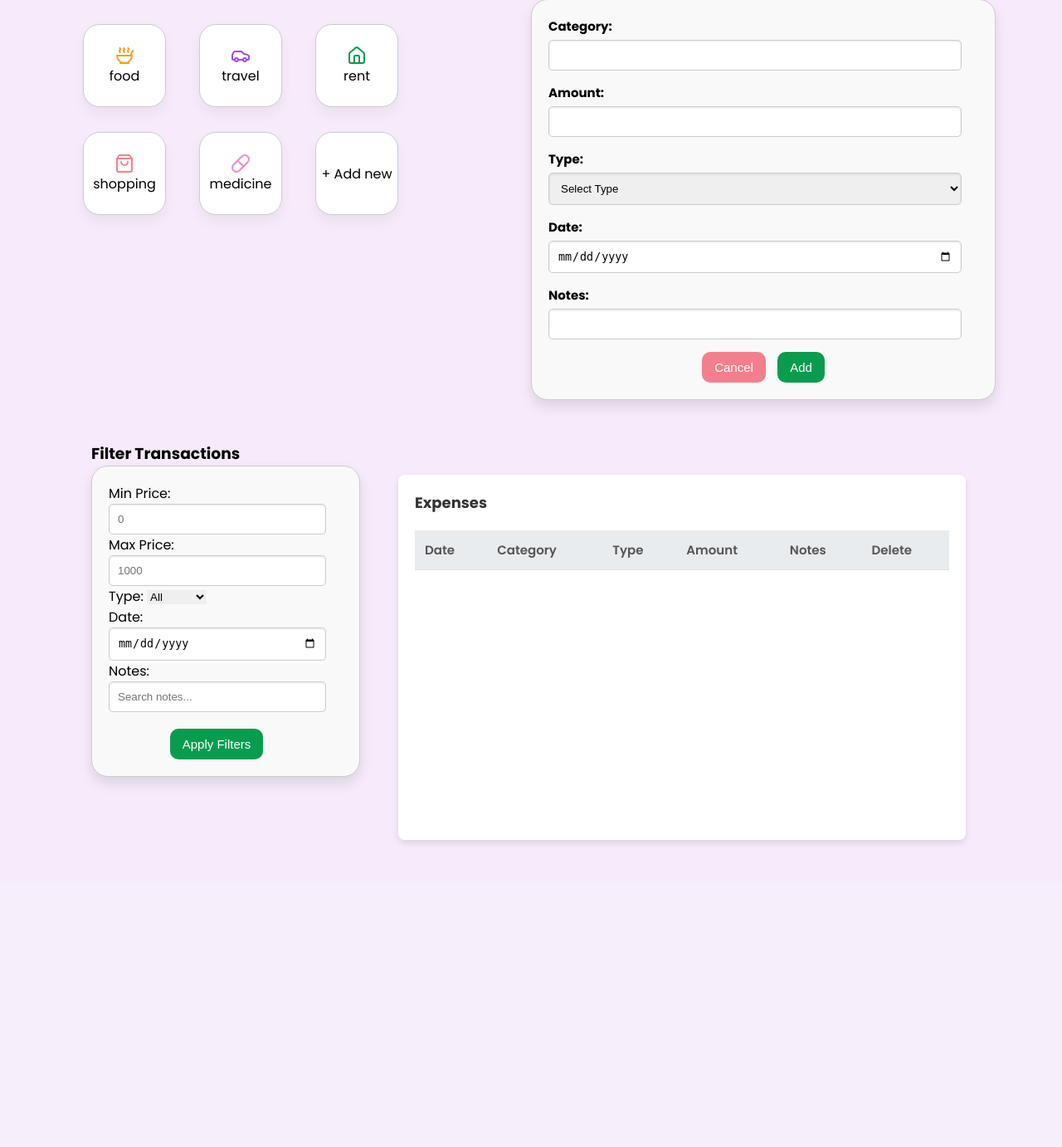
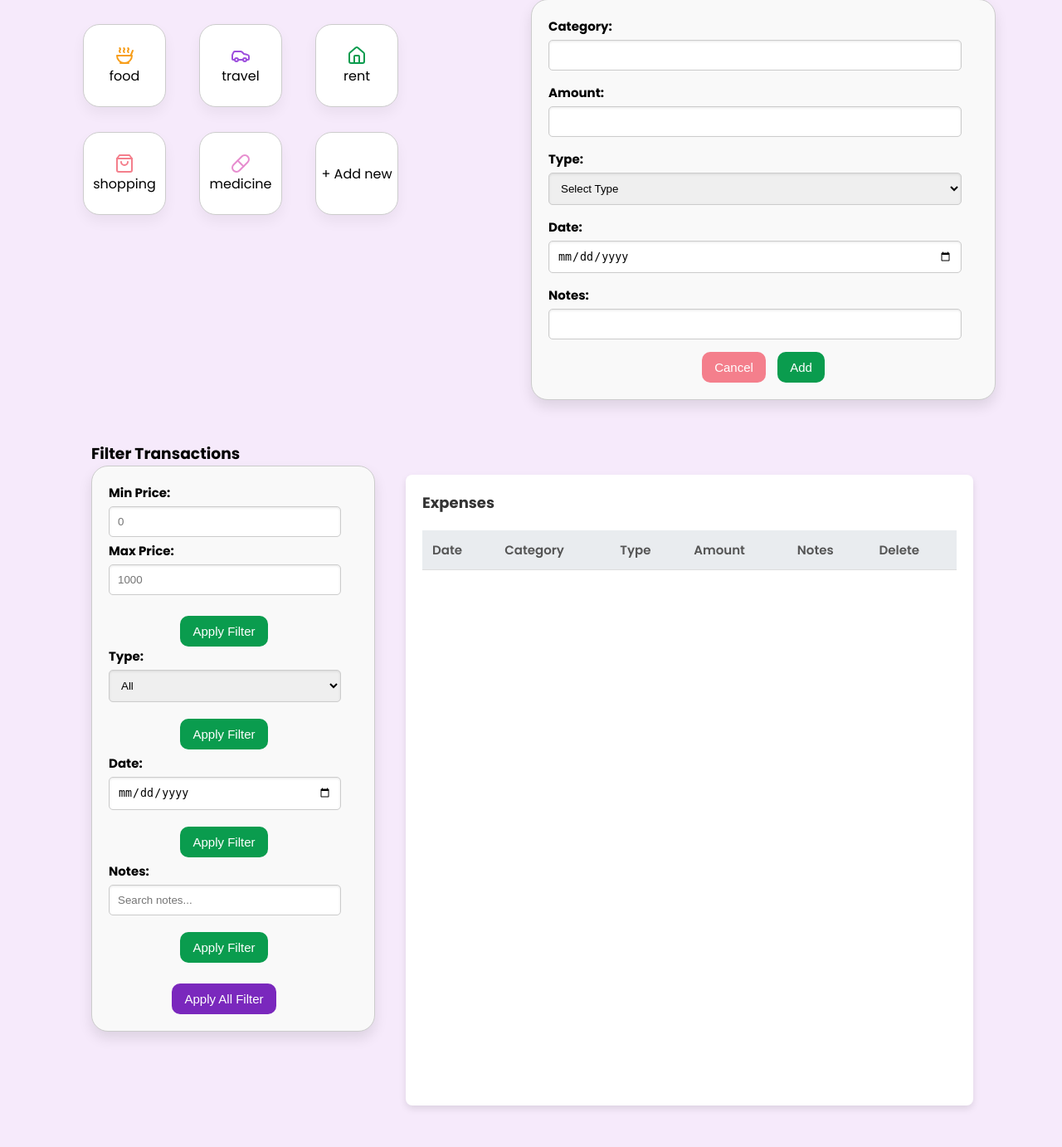
Before and after one commit to FatimaAlZahraaHammoud/expense-tracker-website, a PHP site: page / in a window 1280 px wide. Shown: the part 420-1802 px from the top of the page at 83% size. Before the commit the page ends 1438 px from the top, so only its background shows below. Run offline with PHP 8.4, Linux system fonts and the light colour scheme; lists and menus that the app fills with data are empty.

Commit message:
Add filter code

```diff
--- a/index.html
+++ b/index.html
@@ -123,8 +123,8 @@
                         <input type="number" id="amount" required>
                     </div>
                     <div class="form-group">
-                        <label for="type">Type:</label>
-                        <select id="type" required>
+                        <label for="type_of_transaction">Type:</label>
+                        <select id="type_of_transaction" required>
                             <option value="" disabled selected>Select Type</option>
                             <option value="income">Income</option>
                             <option value="expense">Expense</option>
@@ -153,6 +153,7 @@
         <div class="filter-container">
             <h3>Filter Transactions</h3>
             <div class="filter-groups">
+                <div class="price">
                     <div class="filter-group">
                         <label for="min-price">Min Price:</label>
                         <input type="number" id="min-price" placeholder="0">
@@ -161,23 +162,29 @@
                         <label for="max-price">Max Price:</label>
                         <input type="number" id="max-price" placeholder="1000">
                     </div>
+                    <div class="apply"><button id="apply-filter-price" class="bg-green">Apply Filter</button></div>
+                </div>
                 <div class="filter-group">
-                    <label for="type">Type:</label>
-                    <select id="type">
+                    <label for="type-filter">Type:</label>
+                    <select id="type-filter">
                         <option value="">All</option>
                         <option value="income">Income</option>
                         <option value="expense">Expense</option>
                     </select>
+                    <div class="apply"><button id="apply-filter-type" class="bg-green">Apply Filter</button></div>
                 </div>
                 <div class="filter-group">
-                    <label for="date">Date:</label>
-                    <input type="date" id="date">
+                    <label for="date-filter">Date:</label>
+                    <input type="date" id="date-filter">
+                    <div class="apply"><button id="apply-filter-date" class="bg-green">Apply Filter</button></div>
                 </div>
                 <div class="filter-group">
-                    <label for="notes">Notes:</label>
-                    <input type="text" id="notes" placeholder="Search notes...">
+                    <label for="notes-filter">Notes:</label>
+                    <input type="text" id="notes-filter" placeholder="Search notes...">
+                    <div class="apply"><button id="apply-filter-notes" class="bg-green">Apply Filter</button></div>
                 </div>
-                <div class="apply"><button id="apply-filters" class="bg-green">Apply Filters</button></div>
+
+                <div class="apply"><button id="apply-filter-all" class="bg-purple">Apply All Filter</button></div>
             </div>
         </div>
 
--- a/scripts/transactions.js
+++ b/scripts/transactions.js
@@ -83,7 +83,7 @@ document.addEventListener("DOMContentLoaded", function () {
         // get values from the form
         const category = document.getElementById("category").value;
         const amount = parseFloat(document.getElementById("amount").value);
-        const type = document.getElementById("type").value;
+        const type = document.getElementById("type_of_transaction").value;
         const date = document.getElementById("date").value;
         const notes = document.getElementById("notes").value;
 
@@ -264,6 +264,92 @@ document.addEventListener("DOMContentLoaded", function () {
         updateDisplay();
     }
 
+    // filter table
+
+    const apply_filter_by_price = document.getElementById("apply-filter-price");
+    const apply_filter_by_type = document.getElementById("apply-filter-type");
+    const apply_filter_by_date = document.getElementById("apply-filter-date");
+    const apply_filter_by_notes = document.getElementById("apply-filter-notes");
+    const apply_filter_all = document.getElementById("apply-filter-all");
+    apply_filter_by_price.addEventListener("click", filterByPrice);
+    apply_filter_by_type.addEventListener("click", filterByType);
+    apply_filter_by_date.addEventListener("click", filterByDate);
+    apply_filter_by_notes.addEventListener("click", filterByNotes);
+    apply_filter_all.addEventListener("click", filterByAll);
+
+    function filterByAll(){
+        filterByPrice();
+        filterByType();
+        filterByDate();
+        filterByType();
+        filterByNotes();
+    }
+
+    // Function to filter transactions by price
+    function filterByPrice() {
+        const minPrice = parseFloat(document.getElementById("min-price").value) || 0;
+        const maxPrice = parseFloat(document.getElementById("max-price").value) || Infinity;
+        const transactions = document.querySelectorAll("#table-body tr");
+
+        transactions.forEach(transaction => {
+            const transactionPrice = parseFloat(transaction.cells[3]?.textContent || 0);
+            if (transactionPrice >= minPrice && transactionPrice <= maxPrice) {
+                transaction.style.display = "";
+            }
+            else {
+                transaction.style.display = "none";
+            }
+
+        });
+    }
+
+    // Function to filter transactions by type
+    function filterByType() {
+        const type = document.getElementById("type-filter").value; // Get the selected type
+        const transactions = document.querySelectorAll("#table-body tr");
+
+        console.log("Selected Type:", type);
+
+        transactions.forEach(transaction => {
+            const transactionType = transaction.cells[2]?.textContent || "";
+            if (!type || transactionType.toLowerCase() === type.toLowerCase()) {
+                transaction.style.display = "";
+            } else {
+                transaction.style.display = "none";
+            }
+        });
+    }
+
+    // Function to filter transactions by date
+    function filterByDate() {
+        const date = document.getElementById("date-filter").value;
+        const transactions = document.querySelectorAll("#table-body tr");
+
+        transactions.forEach(transaction => {
+            const transactionDate = transaction.cells[0]?.textContent || "";
+            if (!date || transactionDate === date) {
+                transaction.style.display = "";
+            } else {
+                transaction.style.display = "none";
+            }
+        });
+    }
+
+    // Function to filter transactions by notes
+    function filterByNotes() {
+        const notes = document.getElementById("notes-filter").value.toLowerCase();
+        const transactions = document.querySelectorAll("#table-body tr");
+
+        transactions.forEach(transaction => {
+            const transactionNotes = transaction.cells[4]?.textContent || "";
+            if (!notes || transactionNotes.includes(notes)) {
+                transaction.style.display = "";
+            } else {
+                transaction.style.display = "none";
+            }
+        });
+    }
+
     // load transactions on page load
     function loadTransactions() {
         transactions.forEach(transaction => {
--- a/styles/base/colors.css
+++ b/styles/base/colors.css
@@ -26,6 +26,10 @@
     color: #f79e1b;
 }
 
+.bg-purple{
+    background-color: #7a28bd;
+}
+
 .txt-purple{
     color: #9d4edd;
 }
--- a/styles/style.css
+++ b/styles/style.css
@@ -188,6 +188,7 @@ body{
 
 .filter-container{
     margin-left: 40px;
+    width: 30%;
 }
 
 .filter-groups{
@@ -199,7 +200,7 @@ body{
     box-sizing: border-box;
 }
 
-.filter-groups input{
+.filter-groups input, .filter-groups select{
     width: calc(100% - 20px);
     padding: 10px; ;
     border: 1px solid #ccc;
@@ -228,12 +229,23 @@ body{
     background-color: #087C3E;
 }
 
+.filter-group {
+    margin-bottom: 5px;
+}
+
+.filter-group label{
+    display: block;
+    margin-bottom: 5px;
+    font-weight: bold;
+    font-size: 15px;
+}
+
 /* Style table body*/
 
 .transactions-container{
     width: 60%;
     margin-bottom: 20px;
-    height: 55vh;
+    height: 95vh;
 }
 
 .transactions-table table {
@@ -246,6 +258,10 @@ body{
 
 .transactions-table thead{
     font-size: 15px;
+}
+
+.transactions-table tbody{
+    font-size: 14px;
 }
 
 .transactions-table th,
```
Lines whose indentation alone changed are shown as unchanged.
